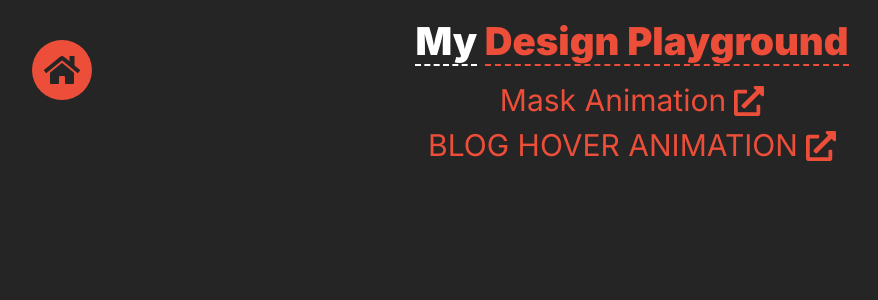
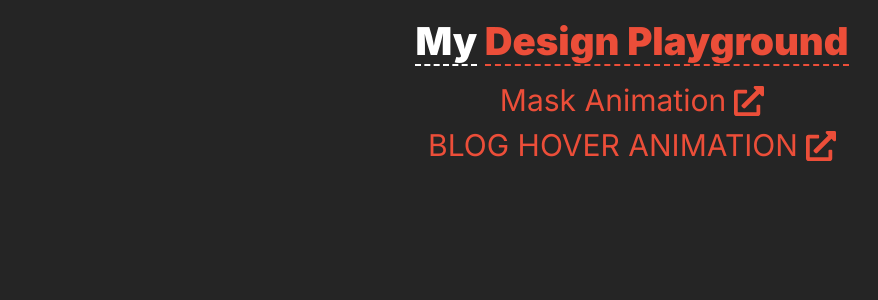
Before and after one commit to HarikrishnanYPR1707/My-Design-Playground, a Next.js app: page / in a window 1280 px wide. Shown: the top 300 px of the page, without its empty margins (8-886 px from the left). Built offline with nearby package versions, Linux system fonts and the light colour scheme.

Commit message:
MODIFIED: page.js

```diff
--- a/src/app/page.js
+++ b/src/app/page.js
@@ -1,6 +1,5 @@
 import Image from "next/image";
 import Navbar from "@/components/Navbar/index";
-import HomeButton from "@/components/Home/index";
 import Link from "next/link";
 import { FaExternalLinkAlt } from "react-icons/fa";
 
@@ -8,17 +7,16 @@ export default function Home() {
   return (
     <>
       <Navbar />
-			<HomeButton />
-			<div className="h-[10vh] text-[30px] text-[#ec4e39] flex flex-col justify-center items-center">
+      <div className="flex h-[10vh] flex-col items-center justify-center text-[30px] text-[#ec4e39]">
         <Link
           href="Mask-Animation/"
-					className="flex justify-center items-center"
+          className="flex items-center justify-center"
         >
           Mask Animation <FaExternalLinkAlt className="ml-2" />
         </Link>
         <Link
-					href="Blog-Hover-Animation/"
-					className="flex justify-center items-center"
+          href="Blob-Hover-Animation/"
+          className="flex items-center justify-center"
         >
           BLOG HOVER ANIMATION <FaExternalLinkAlt className="ml-2" />
         </Link>
```
Lines whose indentation alone changed are shown as unchanged.
